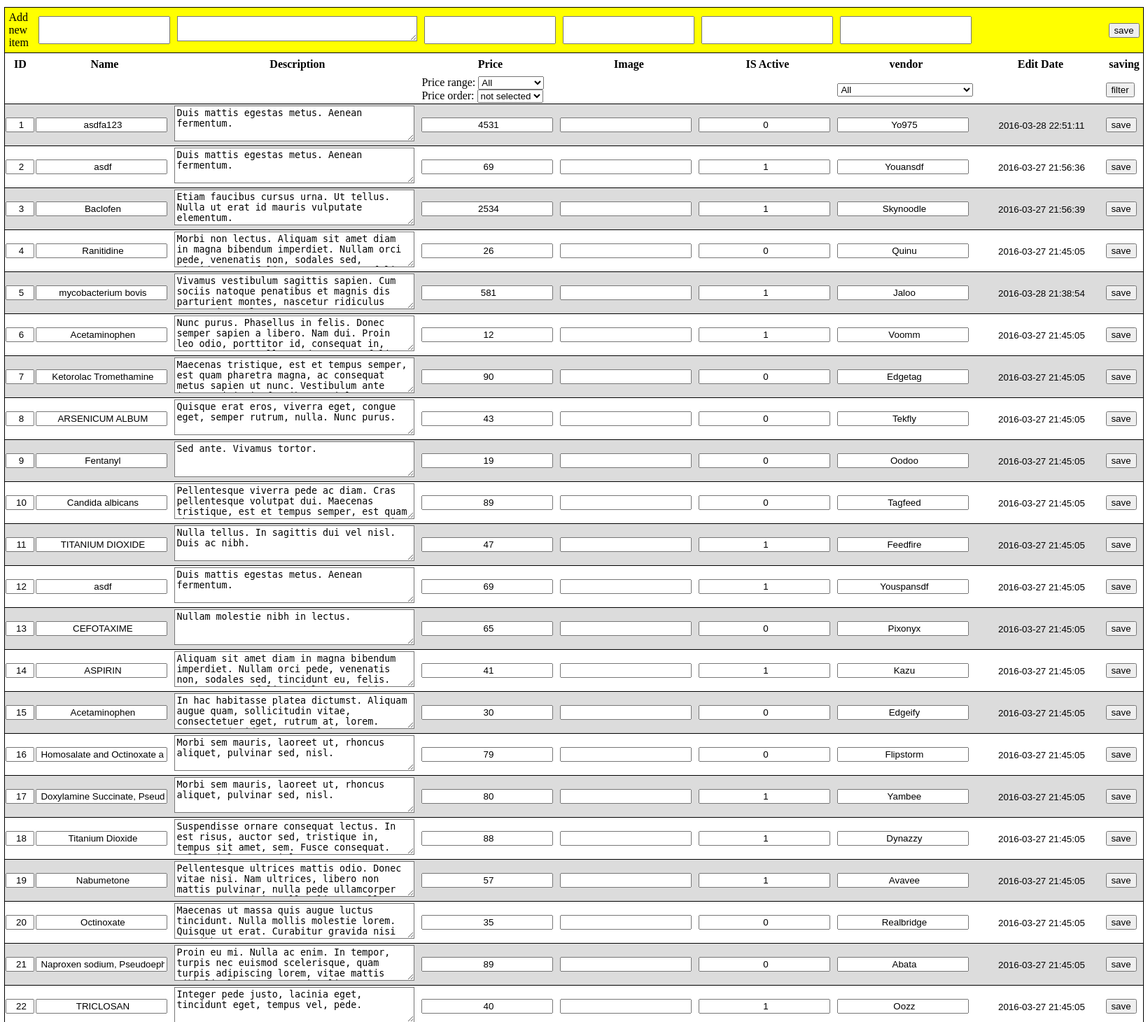
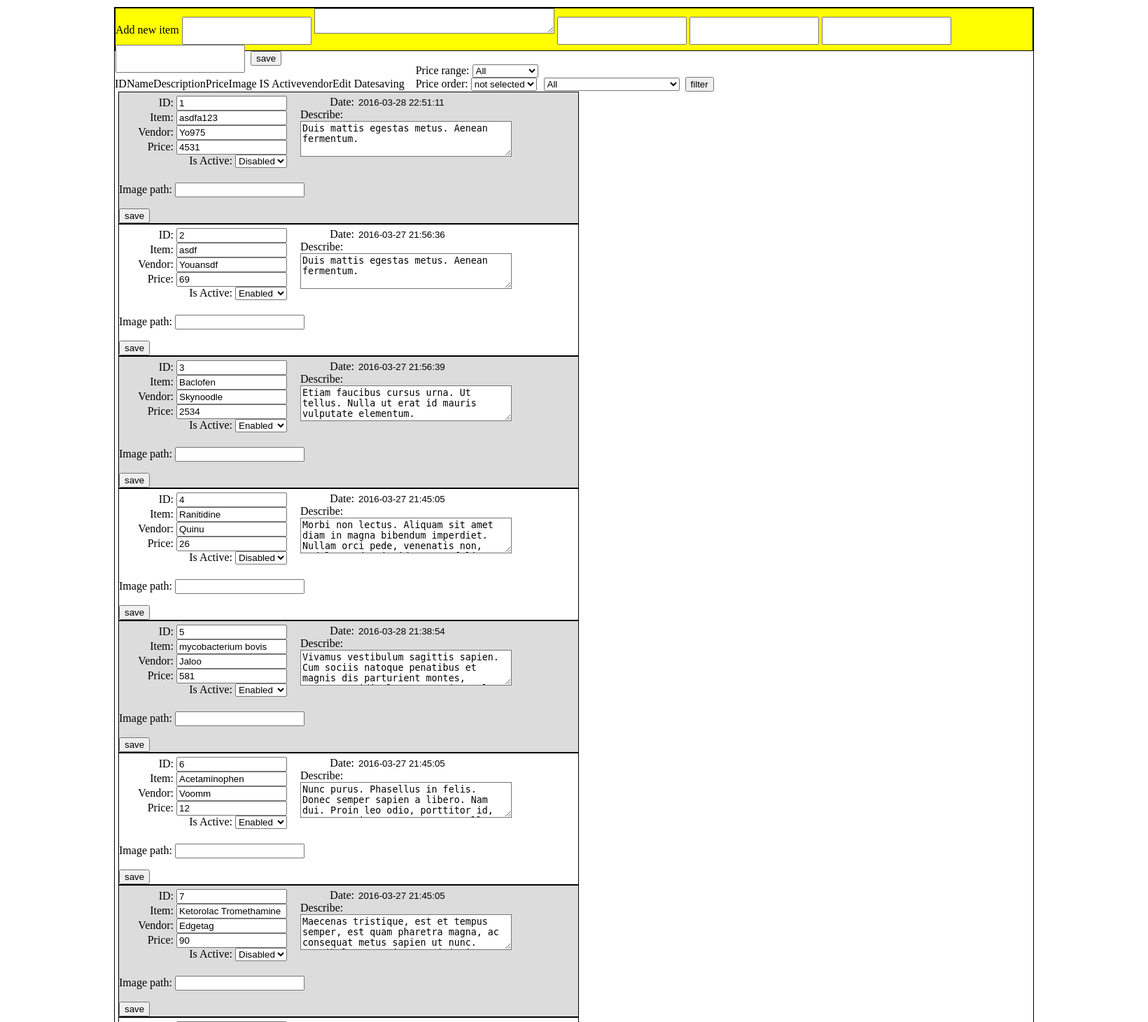
Before and after one commit to skvoz/phpacademy_27_01_2016, a PHP site: page / in a window 1640 px wide. Shown: the part 30-1491 px from the top of the page at 70% size. Run offline with PHP 8.4, Linux system fonts and the light colour scheme; a user stored in the database is signed in; data comes from the database, SQL or seed files in the repository.

Commit message:
OOP products v2.1 alpha

```diff
--- a/styles.css
+++ b/assets/styles.css
@@ -35,19 +35,33 @@ html, body {
 }
 
 #table-products {
-    border-collapse: collapse;
     border: 1px solid #000;
     width: 80%;
     margin: auto;
 }
-
-#table-products tr > th {
-    height: 30px;
+#table-products div {
+    display: inline-block;
+}
+#table-products .edit-item {
+    height: 100%;
+    /*background: yello;*/
+    width: 50%;
+    margin: 0 5px 0 5px;
 }
 
-#table-products td > input {
-    text-align: center;
-    padding-left: 5px;
+#table-products .edit-item .one-row {
+    vertical-align: top;
+    margin: 5px;
+    width: 240px;
+}
+.one-row p {
+    text-align: right;
+    margin: 0 5px 0 5px;
+}
+
+.one-row input {
+    width: 150px;
+
 }
 
 .width--30 {
@@ -90,10 +104,6 @@ html, body {
 
 .edit-item:nth-child(even) {
     background: gainsboro;
-}
-.add-item td {
-    padding: 5px;
-    vertical-align: middle;
 }
 
 .add-item input[type=text] {
--- a/index.php
+++ b/index.php
@@ -19,7 +19,7 @@ $items = $db->getItems($db->link);
 <head>
     <meta charset="UTF-8">
     <title>Products table</title>
-    <link rel="stylesheet" href="styles.css">
+    <link rel="stylesheet" href="assets/styles.css">
 </head>
 <body>
     <nav id="nav">
@@ -28,34 +28,35 @@ $items = $db->getItems($db->link);
         </ul>
 
     </nav>
-    <table id="table-products">
+    <div id="table-products">
     <?php $userCanAdd = canAdd(); ?>
-
-        <tr class="add-item <?=$userCanAdd; ?>">
+<!--    ** ADD ITEM-->
+        <div class="add-item <?=$userCanAdd; ?>">
             <form method="POST" action="<?= $_SERVER['PHP_SELF']?>" >
-                <td>Add new item</td>
-                <td><input type="text" name="name" value=""></td>
-                <td>
+                <div>Add new item</div>
+                <div><input type="text" name="name" value=""></div>
+                <div>
                             <textarea type="text" name="description" cols="40" rows="2" ></textarea>
-                </td>
-                <td><input type="text" name="price" value="" ></td>
-                <td><input type="text" name="image"  value="" ></td>
-                <td <?=classAdd($userCanAdd); ?>><input type="text" name="is_active" value="" ></td>
-                <td><input type="text" name="vendor"  value="" ></td>
-                <td></td>
-                <td><input type="submit" value="save" name="action" ></td>
+                </div>
+                <div><input type="text" name="price" value="" ></div>
+                <div><input type="text" name="image"  value="" ></div>
+                <div <?=classAdd($userCanAdd); ?>><input type="text" name="is_active" value="" ></div>
+                <div><input type="text" name="vendor"  value="" ></div>
+                <div></div>
+                <div><input type="submit" value="save" name="action" ></div>
             </form>
-        </tr>
-        <tr>
+        </div>
+        <div>
             <th>ID</th><th>Name</th><th>Description</th><th>Price</th><th>Image</th>
             <th <?=classAdd($userCanAdd); ?>>IS Active</th><th>vendor</th><th>Edit Date</th><th>saving</th>
-        </tr>
-        <tr>
+        </div>
+<!--    ** CHOOSE FILTER-->
+        <div>
             <form method="GET" action="<?= $_SERVER['PHP_SELF']?>" >
-                <td></td>
-                <td></td>
-                <td></td>
-                <td colspan="2">
+                <div></div>
+                <div></div>
+                <div></div>
+                <div colspan="2">
                     <label>Price range: </label>
                     <?=$db->getPriceRange(); ?><br>
                     <label>Price order: </label>
@@ -64,36 +65,43 @@ $items = $db->getItems($db->link);
                         <option value="ASC">Asc</option>
                         <option value="DESC">Desc</option>
                     </select>
-                </td>
-                <td <?=classAdd($userCanAdd); ?>></td>
-                <td><?=$db->getVendors(); ?></td>
-                <td></td>
-                <td><input type="submit" value="filter" name="filter" ></td>
+                </div>
+                <div <?=classAdd($userCanAdd); ?>></div>
+                <div><?=$db->getVendors(); ?></div>
+                <div></div>
+                <div><input type="submit" value="filter" name="filter" ></div>
             </form>
-        </tr>
+        </div>
+<!--    ** GET ITEMS -->
     <?php foreach ($items as $item) : ?>
         <?php $editable = canEdit(); ?>
-        <tr class="edit-item">
+        <div class="edit-item">
             <form method="POST" action="<?= $_SERVER['PHP_SELF']?>" >
-                    <td><input class="width--30" type="text" name="id" <?=$editable;?> value="<?= $item['id']?>" ></td>
-                    <td><input type="text" name="name" <?=$editable;?> value="<?= $item['name']?>" ></td>
-                    <td>
-                        <textarea type="text" name="description" cols="40" rows="3"<?=$editable;?> ><?=
-                            $item['description']?></textarea>
-                    </td>
-                    <td><input type="text" name="price" <?=$editable;?> value="<?= $item['price']?>" ></td>
-                    <td><input type="text" name="image" <?=$editable;?> value="<?= $item['image']?>" ></td>
-                    <td <?=classAdd($userCanAdd);?>>
-                        <input type="text" name="is_active" <?=$editable;?> value="<?= $item['is_active']?>" >
-                    </td>
-                    <td><input type="text" name="vendor" <?=$editable;?> value="<?= $item['vendor']?>" ></td>
-                    <td><input type="text" name="edit_date" <?=$editable;?> disabled value="<?= $item['edit_date']?>"></td>
-                    <td><input type="submit" value="save" name="action" <?=$editable;?> ></td>
+                <div class="one-row">
+                    <p>ID: <input type="text" name="id" <?=$editable;?> value="<?= $item['id']?>" ></p>
+                    <p>Item: <input type="text" name="name" <?=$editable;?> value="<?= $item['name']?>" ></p>
+                    <p>Vendor: <input type="text" name="vendor" <?=$editable;?> value="<?= $item['vendor']?>" ></p>
+                    <p>Price: <input type="text" name="price" <?=$editable;?> value="<?= $item['price']?>"></p>
+                    <p>Is Active:
+                        <select <?=$editable;?> name="is_active" >
+                            <option <?=isSelected($item['is_active'], 1)?> value="1">Enabled</option>
+                            <option <?=isSelected($item['is_active'], 0)?> value="0">Disabled</option>
+                        </select>
+                    </p>
+                </div>
+                <div class="one-row">
+                    <p>Date: <input type="text" name="edit_date" <?=$editable;?> disabled value="<?= $item['edit_date']?>"></p>
+                        <span>Describe:</span>
+                        <textarea type="text" name="description" cols="35" rows="3"<?=$editable;?> ><?= $item['description']?></textarea>
+
+                </div>
+                <p>Image path: <input type="text" name="image" <?=$editable;?> value="<?= $item['image']?>" > </p>
+                <div <?=classAdd($userCanAdd);?>>
+                    <input type="submit" value="save" name="action" <?=$editable;?> >
+                </div>
             </form>
-        </tr>
+        </div>
     <?php endforeach; ?>
-    </table>
-    <form method="POST" action="<?= $_SERVER['PHP_SELF']?>" >
-        </form>
+    </div>
 </body>
 </html>
--- a/libs.php
+++ b/libs.php
@@ -75,3 +75,10 @@ function filterPrice()
         return $prices;
     }
 }
+
+function isSelected($var1, $var2)
+{
+    if ($var1 == $var2) {
+        return 'selected';
+    }
+}
--- a/registration.php
+++ b/registration.php
@@ -36,7 +36,7 @@ if (isset($_POST['go'])) {
 <head>
     <meta charset="UTF-8">
     <title>Registration</title>
-    <link rel="stylesheet" href="styles.css">
+    <link rel="stylesheet" href="assets/styles.css">
 </head>
 <body>
     <div id="registration">
```
